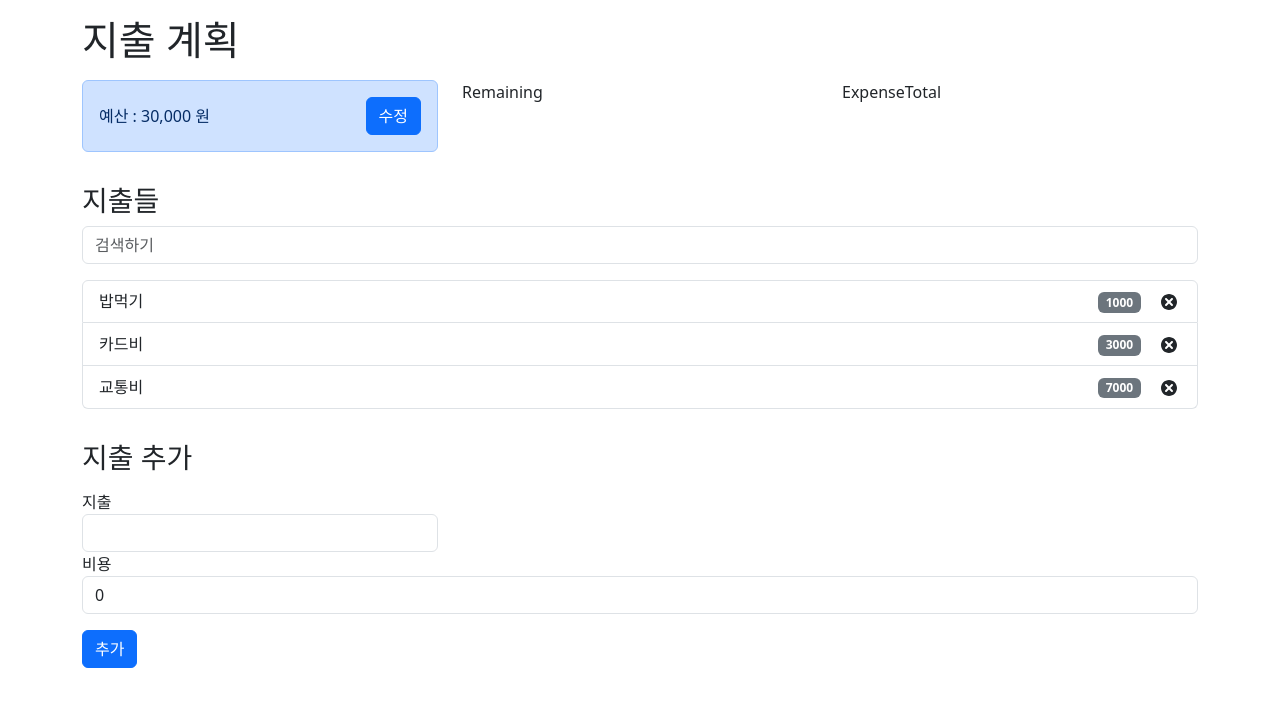
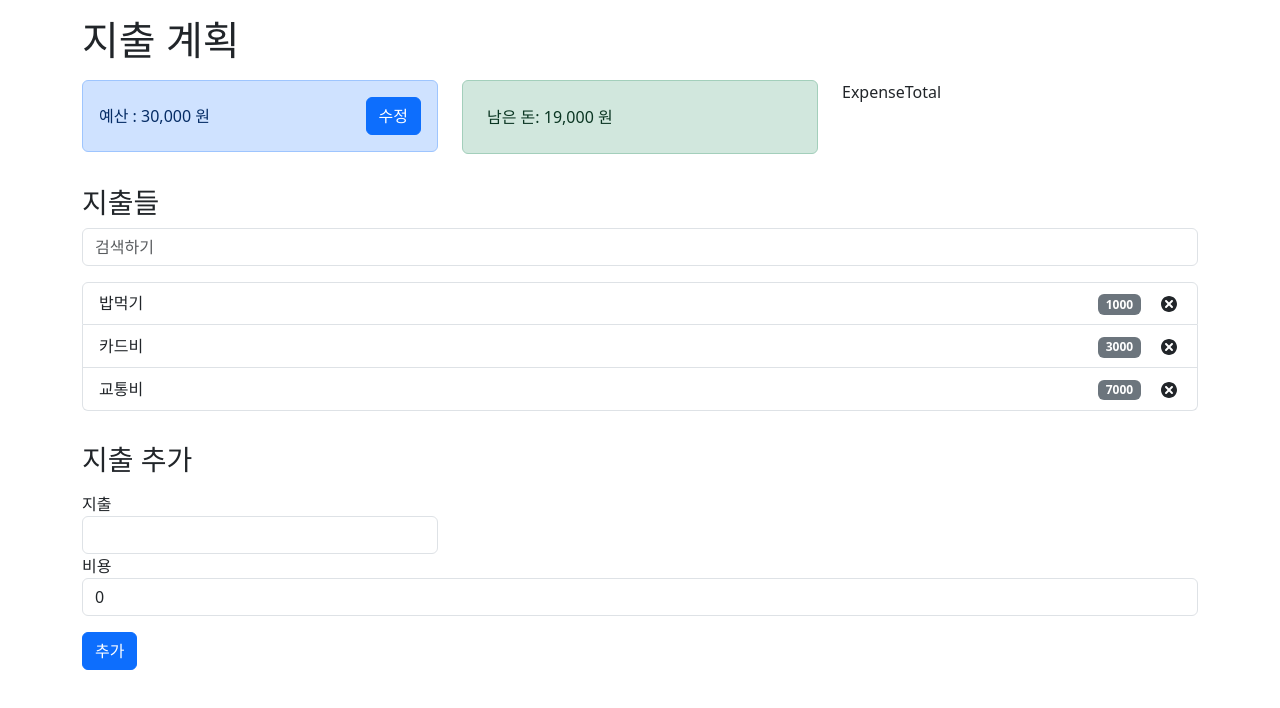
Before and after one commit to chojeongeun/react-budget-app, a React (Create React App) app: page / in a window 1280 px wide. Shown: the top 708 px of the page. Built offline with nearby package versions, Linux system fonts and the light colour scheme.

Commit message:
Remaining 컴포넌트 생성

```diff
--- a/src/components/Remaining.js
+++ b/src/components/Remaining.js
@@ -1,8 +1,24 @@
-import React from 'react'
+import React, { useContext } from 'react'
+import { AppContext } from '../contexts/AppContext'
+import { formatNumberToWon } from '../utils'
 
 const Remaining = () => {
+
+  const {expenses, budget} = useContext(AppContext)
+
+  const totalExpenses = expenses.reduce((total, item)=>{
+    return (total += item.cost)
+  }, 0)
+
+  const alertType = totalExpenses > budget ? 'alert-danger' : 'alert-success'
+
+
   return (
-    <div>Remaining</div>
+    <div className={`alert p-4 ${alertType}`}>
+      <span>
+        남은 돈: {formatNumberToWon(budget - totalExpenses)}
+      </span>
+    </div>
   )
 }
 
```
